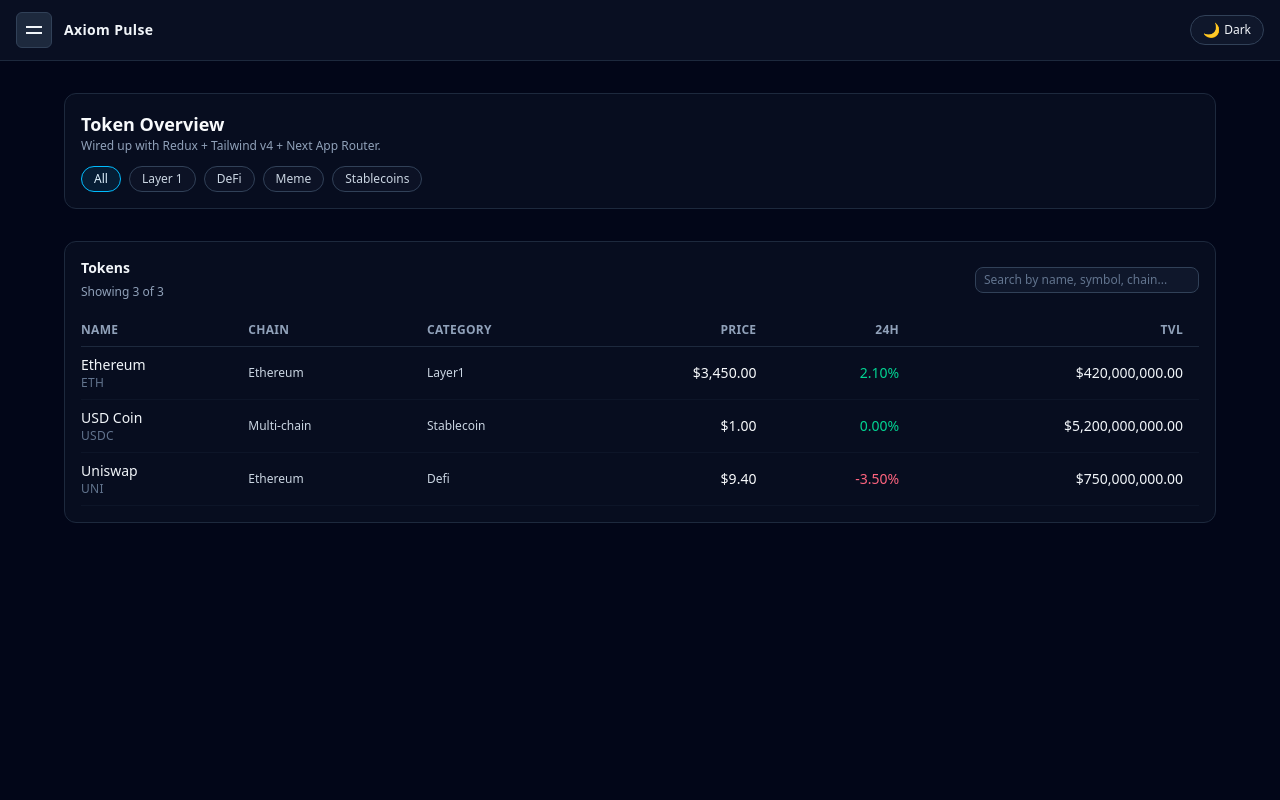
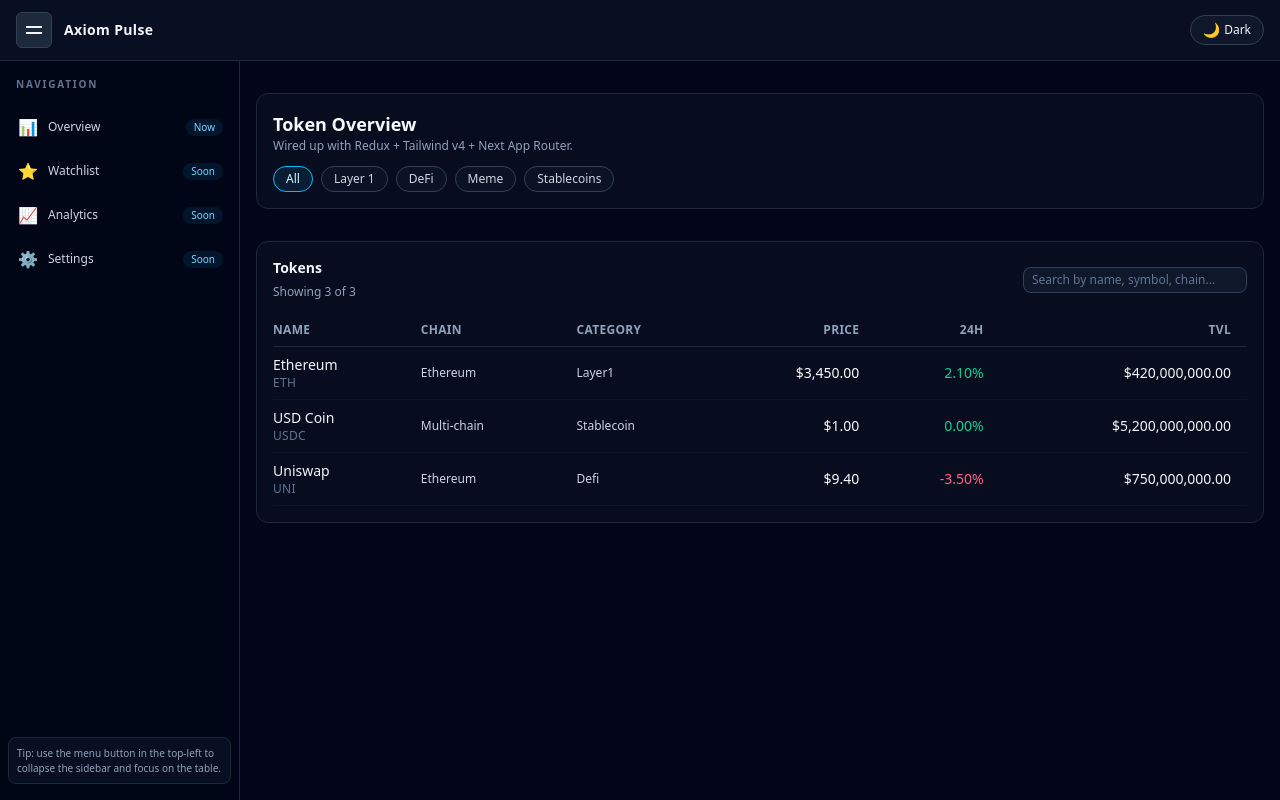
Before and after one commit to sangram-sethi/Token-Trading-Table, a Next.js app: page / in a window 1280 px wide. Built offline with nearby package versions, Linux system fonts and the light colour scheme.

Commit message:
added sidebar component and updated mainlayout to use sidebar

```diff
--- a/src/app/layout.tsx
+++ b/src/app/layout.tsx
@@ -3,6 +3,7 @@ import "./globals.css";
 import { AppProviders } from "@/providers/AppProviders";
 import TopBar from "@/components/layout/TopBar";
 import ThemeContainer from "@/components/layout/ThemeContainer";
+import Sidebar from "@/components/layout/Sidebar";
 
 export const metadata: Metadata = {
   title: "Axiom Pulse",
@@ -21,7 +22,10 @@ export default function RootLayout({
           <ThemeContainer>
             <div className="flex min-h-screen flex-col">
               <TopBar />
-              <main className="flex-1 px-4 py-4">{children}</main>
+              <div className="flex flex-1">
+                <Sidebar />
+                <main className="flex-1 px-4 py-4">{children}</main>
+              </div>
             </div>
           </ThemeContainer>
         </AppProviders>
--- /dev/null
+++ b/src/components/layout/Sidebar.tsx
@@ -0,0 +1,75 @@
+"use client";
+
+import { useSelector } from "react-redux";
+import type { RootState } from "@/store/store";
+
+const navItems = [
+  { label: "Overview", badge: "Now", emoji: "📊" },
+  { label: "Watchlist", badge: "Soon", emoji: "⭐" },
+  { label: "Analytics", badge: "Soon", emoji: "📈" },
+  { label: "Settings", badge: "Soon", emoji: "⚙️" },
+];
+
+export default function Sidebar() {
+  const isOpen = useSelector((state: RootState) => state.ui.isSidebarOpen);
+
+  return (
+    <aside
+      className={`
+        hidden border-r border-slate-800 bg-slate-950/90 px-2 py-4 text-sm md:block
+        transition-all duration-200
+        ${isOpen ? "w-60" : "w-16"}
+      `}
+    >
+      <nav className="flex h-full flex-col gap-4">
+        <div className="px-2 text-[10px] font-semibold uppercase tracking-[0.18em] text-slate-500">
+          NAVIGATION
+        </div>
+
+        <ul className="space-y-1">
+          {navItems.map((item) => (
+            <li key={item.label}>
+              <button
+                type="button"
+                className={`
+                  group flex w-full items-center rounded-lg px-2 py-2
+                  text-xs text-slate-300 hover:bg-slate-900 hover:text-slate-50
+                `}
+              >
+                <span className="mr-2 flex h-6 w-6 items-center justify-center text-base">
+                  {item.emoji}
+                </span>
+
+                {/* Text hides when collapsed */}
+                <div
+                  className={`
+                    flex flex-1 items-center justify-between
+                    overflow-hidden transition-all duration-200
+                    ${isOpen ? "opacity-100" : "pointer-events-none opacity-0"}
+                  `}
+                >
+                  <span className="truncate">{item.label}</span>
+                  {item.badge && (
+                    <span className="ml-2 rounded-full bg-sky-500/10 px-2 py-0.5 text-[10px] font-medium text-sky-300">
+                      {item.badge}
+                    </span>
+                  )}
+                </div>
+              </button>
+            </li>
+          ))}
+        </ul>
+
+        <div className="mt-auto rounded-lg border border-slate-800 bg-slate-900/60 p-2 text-[10px] text-slate-400">
+          <div className={`${isOpen ? "block" : "hidden"}`}>
+            Tip: use the menu button in the top-left to collapse the sidebar and
+            focus on the table.
+          </div>
+          {!isOpen && (
+            <div className="flex items-center justify-center text-lg">👈</div>
+          )}
+        </div>
+      </nav>
+    </aside>
+  );
+}
```
